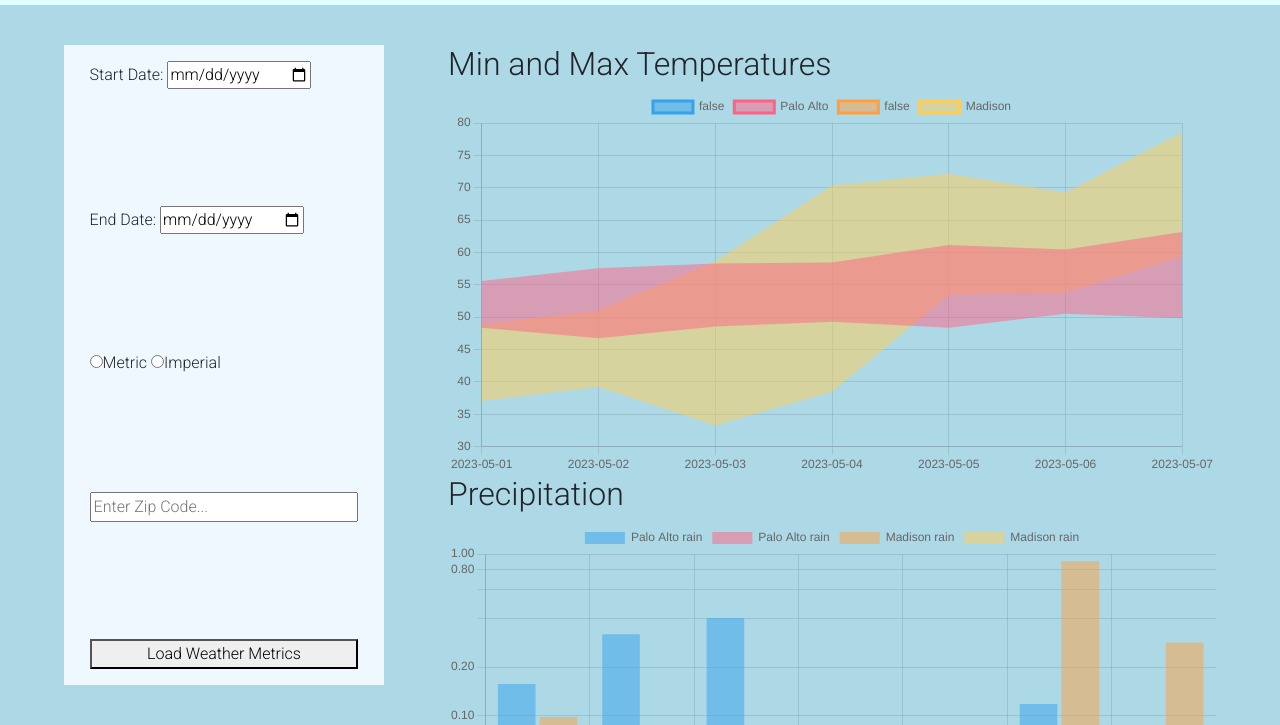
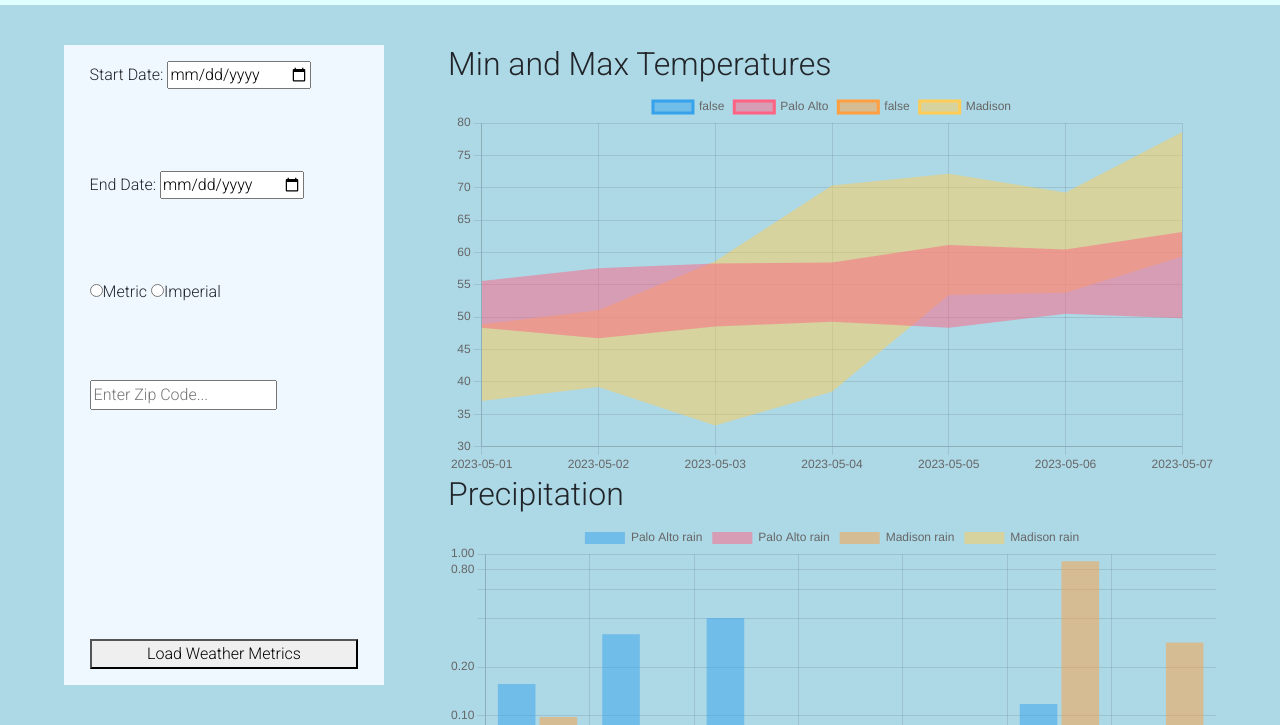
Before and after one commit to laurencary/what-weather-where, a website built with webpack: page index.html in a window 1280 px wide. Both pictures are taken after a click on the button "Load Weather Metrics". Shown: the part 75-800 px from the top of the page. Built offline with nearby package versions, Linux system fonts and the light colour scheme.

Commit message:
Update and refactor canvasObj strucutre

```diff
--- a/index.html
+++ b/index.html
@@ -27,10 +27,12 @@
     <nav>
         <img src="./src/images/happy-sun.png" alt="">
         <h1>What Weather Where</h1>
+        <!-- <h1>Let's checkout Palo Alto and Madison</h1> -->
     </nav>
     <section class="content">
         <div class="form-container">
             <aside id="weather-form">
+                <div id="selections-container">
                     <label>Start Date:
                         <input type="date" class="start-date-input">
                     </label>
@@ -41,9 +43,13 @@
                         <input type="radio" name="metrics" class="metric-input">Metric
                         <input type="radio" name="metrics" class="imperial-input">Imperial
                     </label>
+                </div>
+                <div id="zip-container">
                     <label>
                         <input type="text" class="zip-code-input" placeholder="Enter Zip Code...">
                     </label>
+                    <ul id="location-list"></ul>
+                </div>
                 <button id="form-button">Load Weather Metrics</button>
                 <!-- <input type="submit" value="Load Data" id="load-data"> -->
             </aside>
--- a/src/index.js
+++ b/src/index.js
@@ -1,4 +1,4 @@
-import { DATA } from "./scripts/dataManipulation"
+import { HANDLERS } from "./scripts/handlers"
 import Chart from 'chart.js/auto'
 
 document.addEventListener("DOMContentLoaded", () => {
@@ -11,104 +11,28 @@ document.addEventListener("DOMContentLoaded", () => {
     const daylightCanvas = document.getElementById('daylight-chart');
     let daylightChart = new Chart(daylightCanvas);
 
-    const zipCodeInputs = ['94301', '53704']
-    const options = {}
-    const form = document.getElementById("form-button")
+    const canvasObj = {
+        temp: {canvas: tempCanvas, chart: tempChart, datasets: []},
+        precip: { canvas: precipCanvas, chart: precipChart, datasets: [] },
+        sun: { canvas: sunCanvas, chart: sunChart, datasets: [] },
+        daylight: { canvas: daylightCanvas, chart: daylightChart, datasets: [] }
+    };
+
 
     const zipCodeInput = document.querySelector(".zip-code-input");
-    // zipCodeInput.addEventListener('keyup keypress', )
+    zipCodeInput.addEventListener('keyup', (event) => {
+        if (event.key === 'Enter') {
+            const newZip = zipCodeInput.value;
+            HANDLERS.appendZipCodeToLocationList(newZip);
+            zipCodeInput.value = ''
+        }
+    })
 
+    const form = document.getElementById("form-button")
     form.addEventListener("click", (event) => {
-        // const zipCodeInput = document.querySelector(".zip-code-input");
-        // options.zipCode = zipCodeInput.value;
-        const startDateInput = document.querySelector(".start-date-input");
-        options.startDate = startDateInput.value;
-        const endDateInput = document.querySelector(".end-date-input");
-        options.endDate = endDateInput.value;
-        const imperialInput = document.querySelector(".imperial-input");
-        options.imperialInd = imperialInput.checked;
-        loadWeatherCharts(event)
+        const zipCodeArr = HANDLERS.getArrayOfZipCodes();
+        console.log(zipCodeArr);
+        const options = HANDLERS.getInputs();
+        HANDLERS.loadWeatherCharts(zipCodeArr, options, canvasObj, event)
     });
-
-    async function loadWeatherCharts () {
-        tempChart.destroy()
-        precipChart.destroy()
-        sunChart.destroy()
-        daylightChart.destroy()
-
-        const data = await DATA.getAllWeatherMetrics(options, zipCodeInputs);
-        // const info = document.getElementById("info")
-        // const location = `Viewing weather for ${data["meta"]["name"]}, ${data["meta"]["admin1"]} (${options.zipCode})`
-        // info.innerText = location;
-
-        const tempChartDataset = DATA.createTempChartData(data);
-        const precipChartDataset = DATA.createPrecipChartData(data);
-        const sunChartDataset = DATA.createSunChartData(data);
-        const daylightChartDataset = DATA.createDaylightChartData(data);
-
-
-        tempChart = new Chart(
-            tempCanvas,
-            {
-                type: 'line',
-                data: {
-                    labels: data[0]["weather"]["time"],
-                    datasets: tempChartDataset
-                },
-            }
-        );
-        precipChart = new Chart(
-            precipCanvas,
-            {
-                type: 'bar',
-                data: {
-                    labels: data[0]["weather"]["time"],
-                    datasets: precipChartDataset
-                },
-                options: {
-                    scales: {
-                        x: {
-                            stacked: true
-                        },
-                        y: {
-                            stacked: true,
-                            type: 'logarithmic'
-                        }
-                    }
-                }
-
-            }
-        );
-        sunChart = new Chart(
-            sunCanvas,
-            {
-                type: 'line',
-                data: {
-                    labels: data[0]["weather"]["time"],
-                    datasets: sunChartDataset
-                },
-                options: {
-                    scales: {
-                        y: {
-                            beginAtZero: true,
-                            reverse: true,
-                            max: 24,
-                            min: 0,
-                            stepValue: 4
-                        }
-                    }
-                }
-            }
-        );
-        daylightChart = new Chart(
-            daylightCanvas,
-            {
-                type: 'bar',
-                data: {
-                    labels: data[0]["weather"]["time"],
-                    datasets: daylightChartDataset
-                }
-            }
-        );
-    };
 })
--- a/src/index.scss
+++ b/src/index.scss
@@ -16,6 +16,7 @@ nav {
     display: flex;
     align-items: center;
     z-index: 1;
+    // justify-content: space-evenly;
 
 }
 
@@ -47,6 +48,13 @@ aside {
     background-color: aliceblue;
 }
 
+#selections-container {
+    display: flex;
+    flex-direction: column;
+    justify-content: space-between;
+    height: 40%;
+}
+
 .content {
     display: flex;
     flex-direction: row;
@@ -65,3 +73,16 @@ aside {
 .zip-code-input {
     width: 100%;
 }
+
+li {
+    margin: 0 2vw 1vh 2vw;
+}
+
+ul {
+    margin-top: 2vh;
+    padding: 0;
+}
+
+#zip-container {
+    height: 30%;
+}
--- a/src/scripts/handlers.js
+++ b/src/scripts/handlers.js
@@ -0,0 +1,109 @@
+import { DATA } from "./dataManipulation"
+import Chart from 'chart.js/auto'
+
+export * as HANDLERS from "./handlers";
+
+export const appendZipCodeToLocationList = (newZip) => {
+    const zipList = document.getElementById("location-list");
+    const li = document.createElement("li")
+    li.innerText = newZip;
+    zipList.appendChild(li);
+}
+
+export const getArrayOfZipCodes = () => {
+    const liZips = document.querySelectorAll('li');
+    const zipArr = Array.from(liZips).map(liZip => {return liZip.innerText});
+    return zipArr;
+}
+
+export const getInputs = () => {
+    const options = {};
+    const startDateInput = document.querySelector(".start-date-input");
+    options.startDate = startDateInput.value;
+    const endDateInput = document.querySelector(".end-date-input");
+    options.endDate = endDateInput.value;
+    const imperialInput = document.querySelector(".imperial-input");
+    options.imperialInd = imperialInput.checked;
+    return options;
+}
+
+export async function loadWeatherCharts(zipCodeArr, options, canvasObj) {
+    canvasObj.temp.chart.destroy()
+    canvasObj.precip.chart.destroy()
+    canvasObj.sun.chart.destroy()
+    canvasObj.daylight.chart.destroy()
+
+    const data = await DATA.getAllWeatherMetrics(options, zipCodeArr);
+    canvasObj.temp.datasets = DATA.createTempChartData(data);
+    canvasObj.precip.datasets = DATA.createPrecipChartData(data);
+    canvasObj.sun.datasets = DATA.createSunChartData(data);
+    canvasObj.daylight.datasets = DATA.createDaylightChartData(data);
+
+    // tempChart
+    canvasObj.temp.chart = new Chart(
+        canvasObj.temp.canvas,
+        {
+            type: 'line',
+            data: {
+                labels: data[0]["weather"]["time"],
+                datasets: canvasObj.temp.datasets
+            },
+        }
+    );
+    //precipChart
+    canvasObj.precip.chart = new Chart(
+        canvasObj.precip.canvas,
+        {
+            type: 'bar',
+            data: {
+                labels: data[0]["weather"]["time"],
+                datasets: canvasObj.precip.datasets
+            },
+            options: {
+                scales: {
+                    x: {
+                        stacked: true
+                    },
+                    y: {
+                        stacked: true,
+                        type: 'logarithmic'
+                    }
+                }
+            }
+
+        }
+    );
+    //sunChart
+    canvasObj.sun.chart = new Chart(
+        canvasObj.sun.canvas,
+        {
+            type: 'line',
+            data: {
+                labels: data[0]["weather"]["time"],
+                datasets: canvasObj.sun.datasets
+            },
+            options: {
+                scales: {
+                    y: {
+                        beginAtZero: true,
+                        reverse: true,
+                        max: 24,
+                        min: 0,
+                        stepValue: 4
+                    }
+                }
+            }
+        }
+    );
+    //daylightCanvas
+    canvasObj.daylight.chart = new Chart(
+        canvasObj.daylight.canvas,
+        {
+            type: 'bar',
+            data: {
+                labels: data[0]["weather"]["time"],
+                datasets: canvasObj.daylight.datasets
+            }
+        }
+    );
+};
```
Also changed, not shown: todo.md (+6 -6 lines), dist/main.css, src/styles/segmented-control.scss (added), 1 other file. Lines whose indentation alone changed are shown as unchanged.
